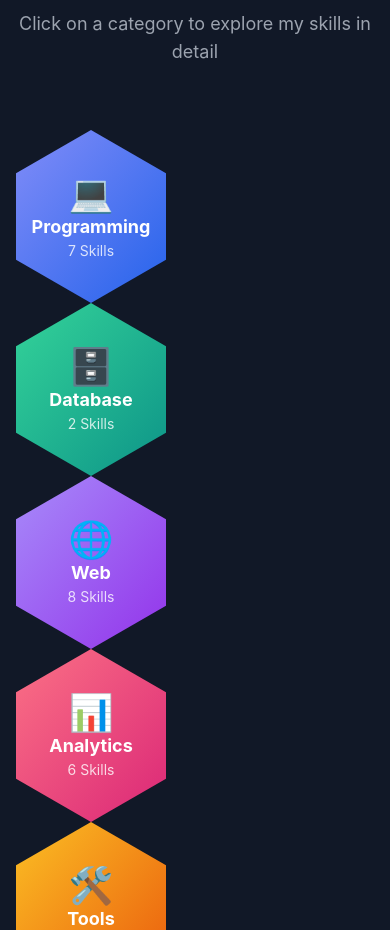
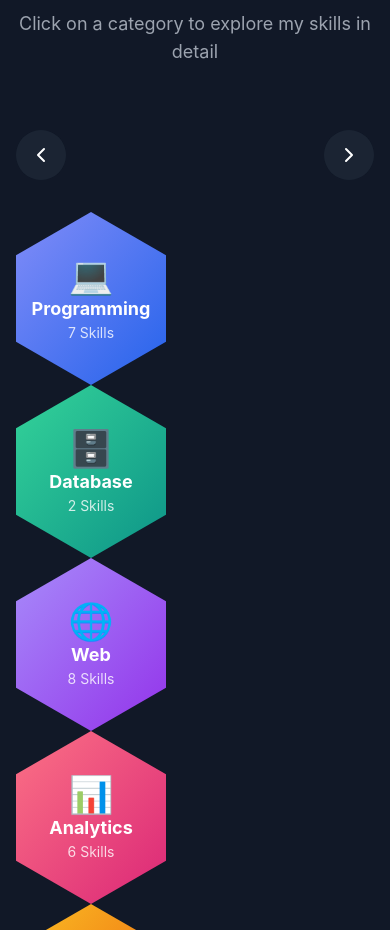
Before and after one commit to laks08/portfolio, a React (Vite) app: page / in a window 390 px wide. Shown: the part 2040-2970 px from the top of the page. Built offline with nearby package versions, Linux system fonts and the light colour scheme.

Commit message:
Update Skills.jsx

```diff
--- a/src/components/Skills.jsx
+++ b/src/components/Skills.jsx
@@ -1,8 +1,25 @@
-import React, { useState } from "react";
+import React, { useState, useRef } from "react";
 import { motion, AnimatePresence } from "framer-motion";
+import { FiChevronLeft, FiChevronRight } from "react-icons/fi";
 
 const Skills = () => {
   const [selectedCategory, setSelectedCategory] = useState(null);
+  const scrollContainerRef = useRef(null);
+
+  const handleScroll = (direction) => {
+    if (scrollContainerRef.current) {
+      const container = scrollContainerRef.current;
+      const scrollAmount = 200; // Adjust this value based on your needs
+      const newScrollPosition =
+        container.scrollLeft +
+        (direction === "left" ? -scrollAmount : scrollAmount);
+
+      container.scrollTo({
+        left: newScrollPosition,
+        behavior: "smooth",
+      });
+    }
+  };
 
   const skillCategories = [
     {
@@ -141,7 +158,28 @@ const Skills = () => {
           </motion.p>
         </div>
 
+        {/* Navigation Buttons - Only visible on mobile */}
+        <div className="flex justify-between items-center mb-8 lg:hidden">
+          <motion.button
+            onClick={() => handleScroll("left")}
+            className="p-3 bg-gray-800/80 backdrop-blur-sm rounded-full text-white hover:bg-gray-700/80 transition-colors"
+            whileHover={{ scale: 1.1 }}
+            whileTap={{ scale: 0.9 }}
+          >
+            <FiChevronLeft size={24} />
+          </motion.button>
+          <motion.button
+            onClick={() => handleScroll("right")}
+            className="p-3 bg-gray-800/80 backdrop-blur-sm rounded-full text-white hover:bg-gray-700/80 transition-colors"
+            whileHover={{ scale: 1.1 }}
+            whileTap={{ scale: 0.9 }}
+          >
+            <FiChevronRight size={24} />
+          </motion.button>
+        </div>
+
         <motion.div
+          ref={scrollContainerRef}
           className="hexagon-grid"
           initial="hidden"
           whileInView="visible"
@@ -244,6 +282,7 @@ const Skills = () => {
           scrollbar-width: none;
           -ms-overflow-style: none;
           padding-bottom: 2rem;
+          scroll-behavior: smooth;
         }
 
         .hexagon-grid::-webkit-scrollbar {
```
